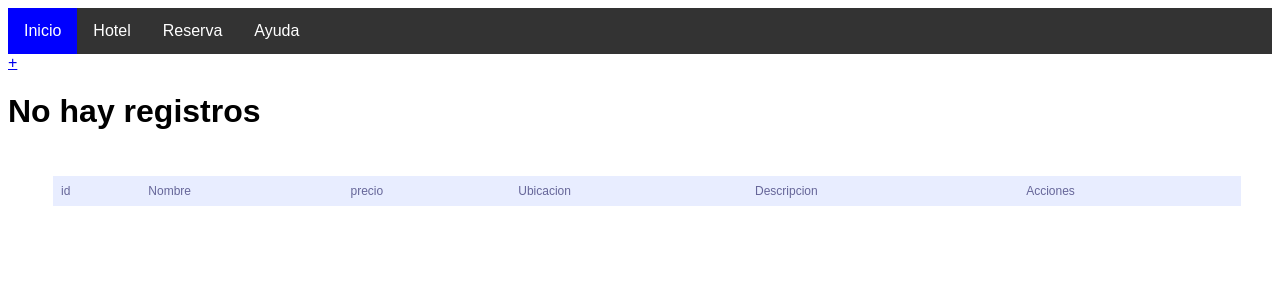
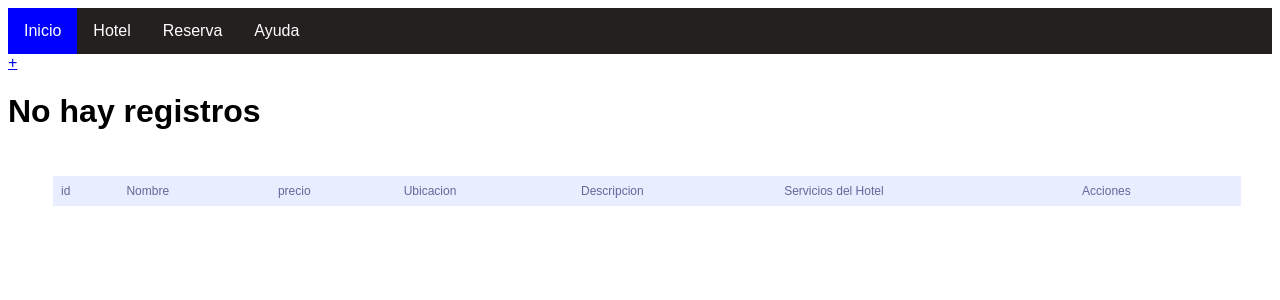
Before and after one commit to yrimar8800/OperadoraTurustica, a Django app: page /hotel/lista/ in a window 1280 px wide. Shown: the top 300 px of the page. Run offline with Django 4.2, Linux system fonts and the light colour scheme; data that the repository does not hold is empty.

Commit message:
loiste los servicios del hotel en la lista de los hoteles y cambie el nombre del css

```diff
--- a/static/css/estilos.css
+++ b/static/css/e.css
@@ -1,11 +1,17 @@
-ul {
+.yopi {
     list-style-type: none;
     margin: 0;
     padding: 0;
     overflow: hidden;
-    background-color: #333;
+    background-color: rgb(37, 32, 32);
   }
 
+  ul {
+    list-style-type: none;
+    margin: 0;
+    padding: 0;
+    overflow: hidden;
+  }
   li {
     float: left;
   }
--- a/templates/base/base.html
+++ b/templates/base/base.html
@@ -5,13 +5,13 @@
     <meta charset="UTF-8">
     <meta http-equiv="X-UA-Compatible" content="IE=edge">
     <meta name="viewport" content="width=device-width, initial-scale=1.0">
-    <link rel="stylesheet" href="{%static 'css/estilos.css' %} ">
+    <link rel="stylesheet" href="{%static 'css/e.css' %} ">
     <title>{%block title %} Document {%endblock%} </title>
 </head>
 
 <body>
     {% block navbar%}
-    <ul>
+    <ul class="yopi">
         <li><a href="#Inicio"  class="active">Inicio</a></li>
         <li><a href="#Hotel">Hotel</a></li>
         <li><a href="#reserva">Reserva</a></li>
--- a/templates/hotel/hotel_lista.html
+++ b/templates/hotel/hotel_lista.html
@@ -16,6 +16,7 @@
             <td>precio</td>
             <td>Ubicacion</td>
             <td>Descripcion</td>
+            <td>Servicios del Hotel</td>
             <td>Acciones</td>
         </tr>
     </thead>
@@ -28,6 +29,14 @@
             <td>{{hotel.precio_hotel}} </td>
             <td>{{hotel.ubucacion}} </td>
             <td>{{hotel.descripcion}} </td>
+            <td>
+
+                    {% for sevicio in hotel.servicio_hotel.all%}<ul>
+                    <li>{{sevicio.nombre}}</li> </ul>
+                    {%endfor%}
+
+            </td>
+
             <td>
                 <a href="{% url  'editar' hotel.id %} "><button>editar</button></a>
                 <a href="{%url 'eliminar' hotel.id %} "><button>eliminar</button></a>
```
